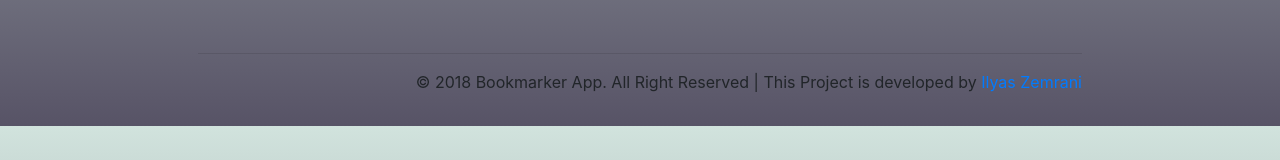
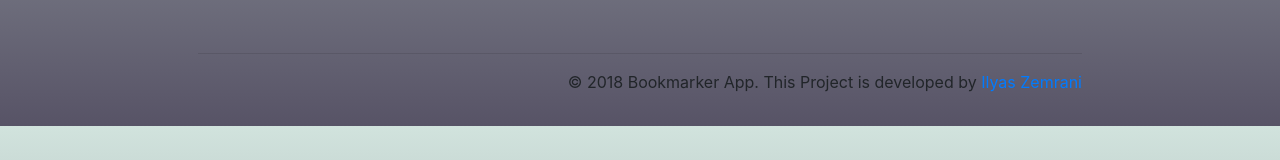
Before and after one commit to ilyaszm/Bookmarker-Web-Application, a plain HTML site: page index.html in a window 1280 px wide. Shown: the part 575-735 px from the top of the page. Drawn offline with nearby package versions, Linux system fonts and the light colour scheme.

Commit message:
Update index.html

```diff
--- a/index.html
+++ b/index.html
@@ -47,7 +47,7 @@
 
     <footer class="container">
         <hr>
-        <p>&copy; 2018 Bookmarker App. All Right Reserved | This Project is developed by <a href="https://github.com/ilyaszm">Ilyas Zemrani</a></p>
+        <p>&copy; 2018 Bookmarker App. This Project is developed by <a href="https://github.com/ilyaszm">Ilyas Zemrani</a></p>
     </footer>
 
     <script src="https://code.jquery.com/jquery-3.3.1.min.js"></script>
```
